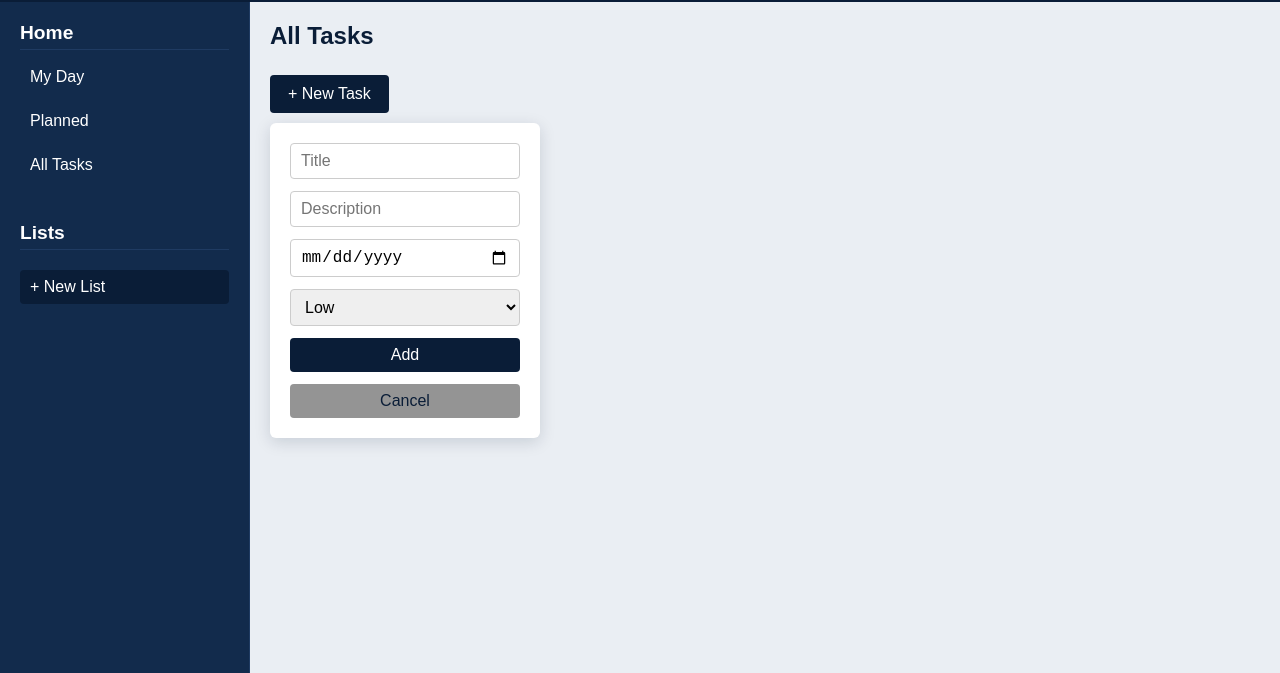
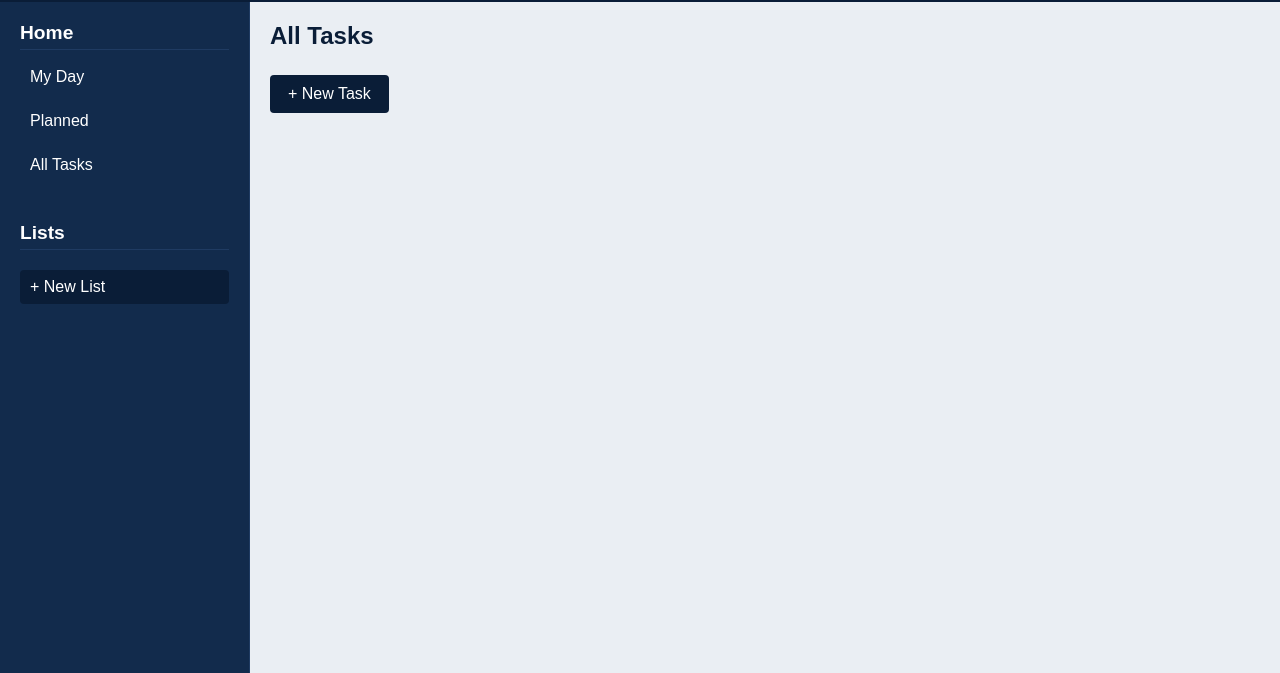
Before and after one commit to dlastic/odin-todo-list, a website built with webpack: page src/template.html in a window 1280 px wide. Shown: the part 83-756 px from the top of the page. Built offline with nearby package versions, Linux system fonts and the light colour scheme.

Commit message:
Hide new todo popup by default

```diff
--- a/src/template.html
+++ b/src/template.html
@@ -49,7 +49,7 @@
         <div class="project-content"></div>
         <div class="project-new-todo">
           <button class="new-todo-btn">+ New Task</button>
-          <div class="new-todo-popup">
+          <div class="new-todo-popup hidden">
             <form id="new-todo-form">
               <input name="title" placeholder="Title" required />
               <input name="description" placeholder="Description" required />
```
